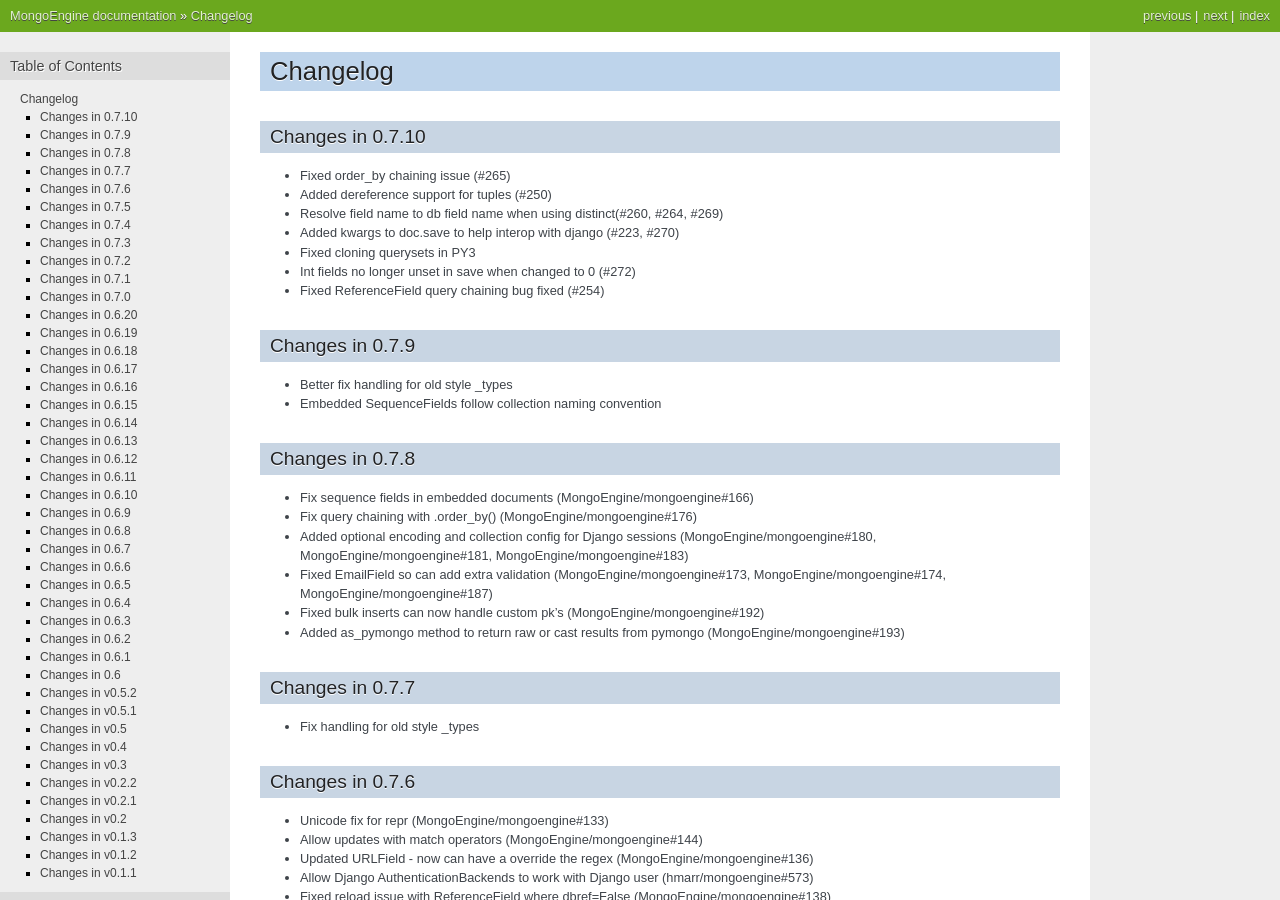
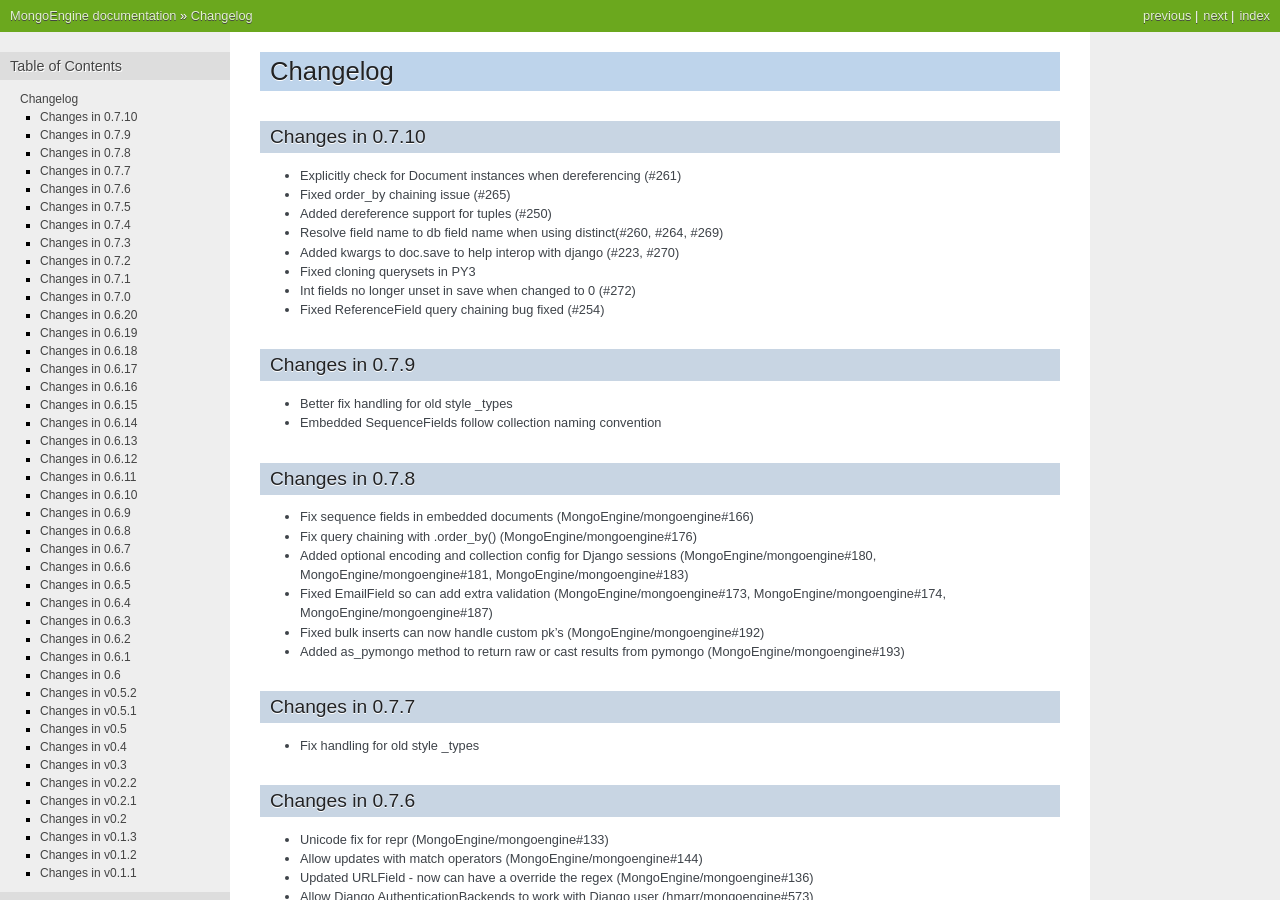
Before and after one commit to MongoEngine/mongoengine, a Sphinx documentation site: the page built from docs/changelog.rst, in a window 1280 px wide and 900 px high. Built offline with Sphinx 7.4.7, drawn with Linux system fonts in a browser that asks for light colours; the version number could not be read and is left out.

Commit message:
Explicitly check for Document instances when dereferencing (#261)

```diff
--- a/docs/changelog.rst
+++ b/docs/changelog.rst
@@ -4,6 +4,7 @@ Changelog
 
 Changes in 0.7.10
 =================
+- Explicitly check for Document instances when dereferencing (#261)
 - Fixed order_by chaining issue (#265)
 - Added dereference support for tuples (#250)
 - Resolve field name to db field name when using distinct(#260, #264, #269)
```
Also changed, not shown: 1 other file.
